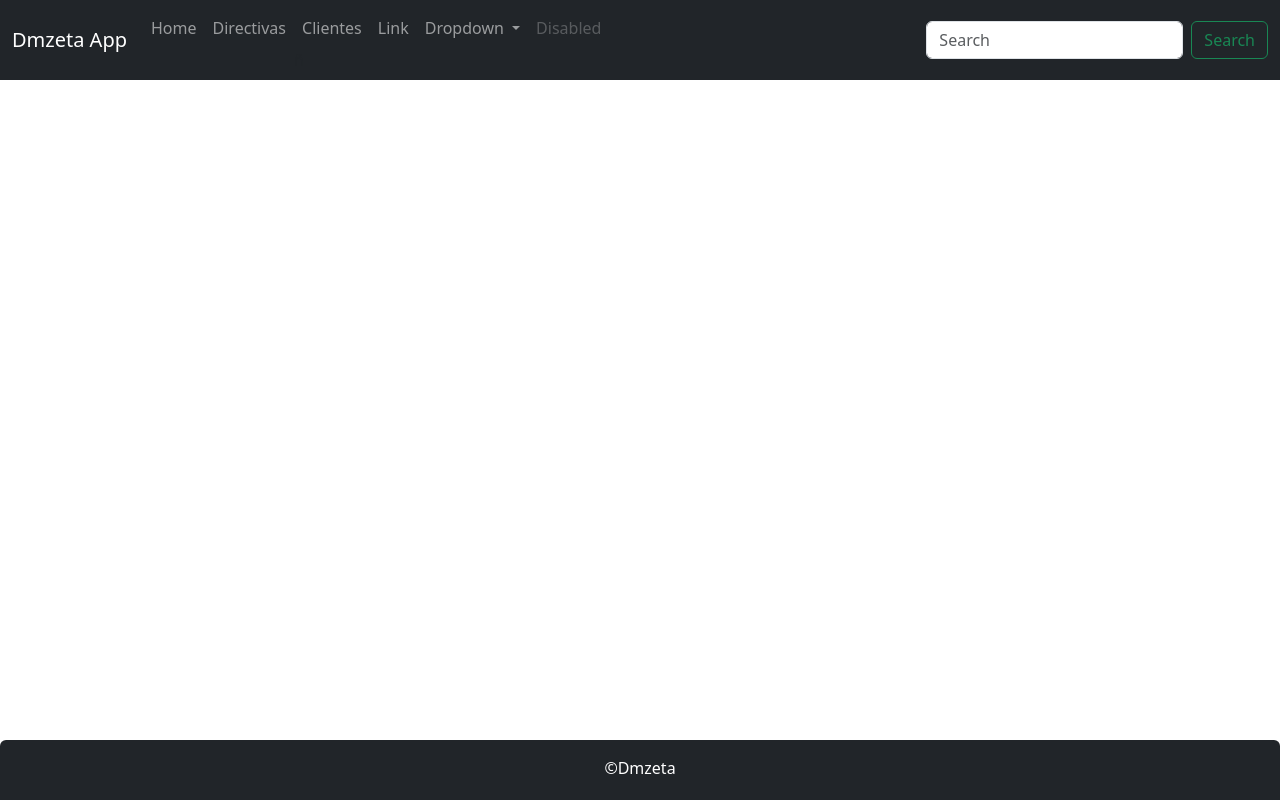
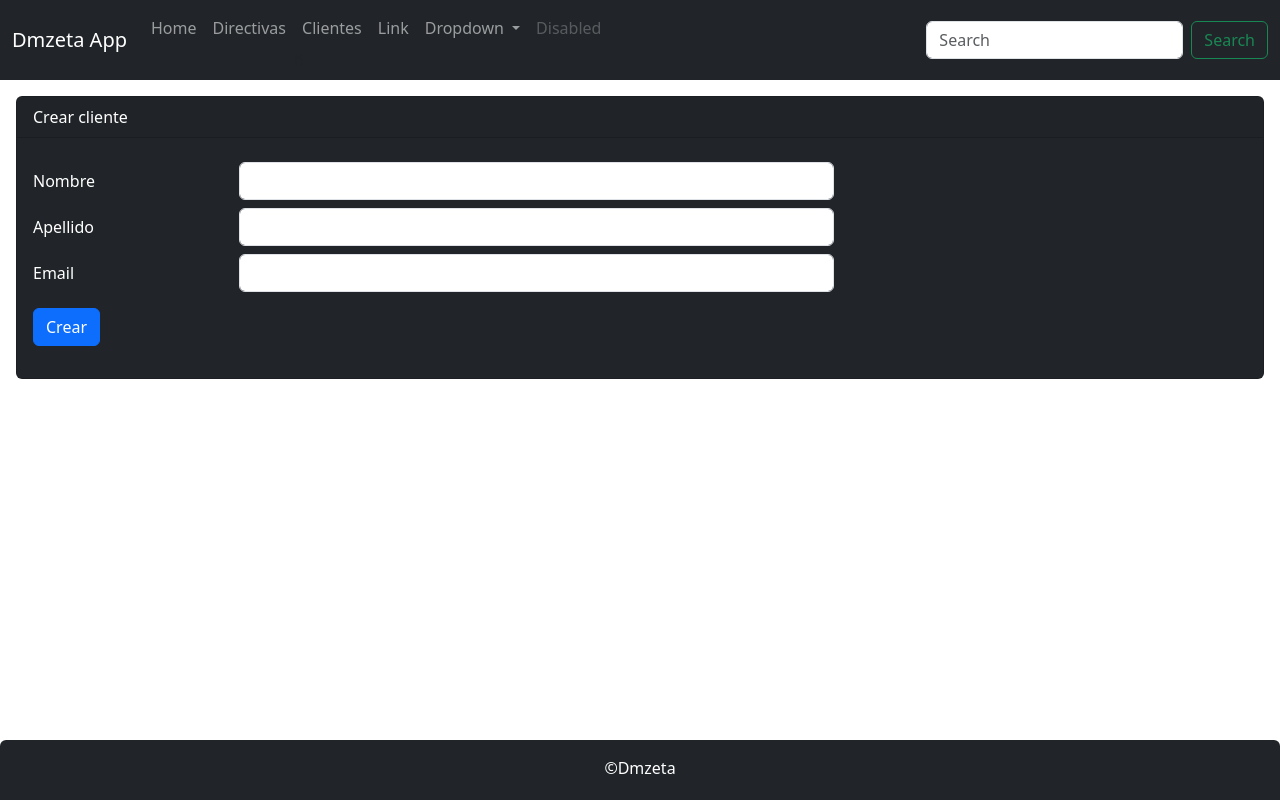
Before and after one commit to deeeeivid/frontTfg, an Angular app: page /clientes/form in a window 1280 px wide. Before the commit this address led to /. Built offline with nearby package versions, Linux system fonts and the light colour scheme.

Commit message:
creacion vista form component y añadido boton en pantalla cliente

```diff
--- a/src/app/app.config.ts
+++ b/src/app/app.config.ts
@@ -1,7 +1,7 @@
-import { ApplicationConfig } from '@angular/core';
-import { provideRouter } from '@angular/router';
+import {ApplicationConfig} from '@angular/core';
+import {provideRouter} from '@angular/router';
 
-import { routes } from './app.routes';
+import {routes} from './app.routes';
 import {provideHttpClient} from "@angular/common/http";
 
 export const appConfig: ApplicationConfig = {
--- a/src/app/app.routes.ts
+++ b/src/app/app.routes.ts
@@ -1,10 +1,12 @@
 import {Routes} from '@angular/router';
 import {DirectivaComponent} from "./directiva/directiva.component";
 import {ClientesComponent} from "./clientes/clientes.component";
+import {FormComponent} from "./clientes/form.component";
 
 
 export const routes: Routes = [
-  {path: '', redirectTo: '/clientes', pathMatch:'full'},
+  {path: '', redirectTo: '/clientes', pathMatch: 'full'},
   {path: 'directivas', component: DirectivaComponent},
-  {path: 'clientes', component: ClientesComponent}
+  {path: 'clientes', component: ClientesComponent},
+  {path: 'clientes/form', component: FormComponent}
 ];
--- a/src/app/clientes/clientes.component.html
+++ b/src/app/clientes/clientes.component.html
@@ -2,6 +2,11 @@
   <div class="card-header">Clientes</div>
   <div class="card-body text-primary">
     <h5 class="card-title">Listado de clientes</h5>
+
+    <div class="my-2 text-left">
+      <button class="btn btn-rounded btn-primary" type="button" [routerLink]="['/clientes/form']">Crear cliente</button>
+    </div>
+
     <table class="table table-bordered table-striped">
       <thead>
       <tr>
--- a/src/app/clientes/clientes.component.ts
+++ b/src/app/clientes/clientes.component.ts
@@ -2,13 +2,15 @@
 import {Cliente} from "./cliente";
 import {NgForOf} from "@angular/common";
 import {ClienteService} from "./cliente.service";
+import {RouterLink} from "@angular/router";
 
 @Component({
   selector: 'app-clientes',
   standalone: true,
   templateUrl: './clientes.component.html',
   imports: [
-    NgForOf
+    NgForOf,
+    RouterLink
   ]
 })
 export class ClientesComponent implements OnInit {
--- /dev/null
+++ b/src/app/clientes/form.component.html
@@ -0,0 +1,35 @@
+<div class="card bg-dark text-white">
+  <div class="card-header">{{ titulo }}</div>
+  <div class="card-body">
+    <form (ngSubmit)="create()">
+
+      <div class="form-group row my-2">
+        <label class="col-form-label col-sm-2">Nombre</label>
+        <div class="col-sm-6">
+          <input type="text" class="form-control" [(ngModel)]="cliente.nombre" name="nombre">
+        </div>
+      </div>
+
+      <div class="form-group row my-2">
+        <label class="col-form-label col-sm-2">Apellido</label>
+        <div class="col-sm-6">
+          <input type="text" class="form-control" [(ngModel)]="cliente.apellido" name="apellido">
+        </div>
+      </div>
+
+      <div class="form-group row">
+        <label class="col-form-label col-sm-2">Email</label>
+        <div class="col-sm-6">
+          <input type="text" class="form-control" [(ngModel)]="cliente.email" name="email">
+        </div>
+      </div>
+
+      <div class="form-group my-3">
+        <div class="col-sm-8">
+          <button class="btn btn-primary" role="button">Crear</button>
+        </div>
+      </div>
+
+    </form>
+  </div>
+</div>
--- /dev/null
+++ b/src/app/clientes/form.component.ts
@@ -0,0 +1,29 @@
+import {Component, OnInit} from '@angular/core';
+import {Cliente} from "./cliente";
+import {FormsModule} from "@angular/forms";
+
+@Component({
+  selector: 'app-form',
+  standalone: true,
+  imports: [
+    FormsModule
+  ],
+  templateUrl: './form.component.html'
+})
+export class FormComponent implements OnInit {
+
+  public cliente = new Cliente();
+  public titulo = "Crear cliente";
+
+  constructor() {
+  }
+
+  ngOnInit(): void {
+  }
+
+  public create(): void {
+    console.log("clicked!");
+    console.log(this.cliente);
+  }
+
+}
```
